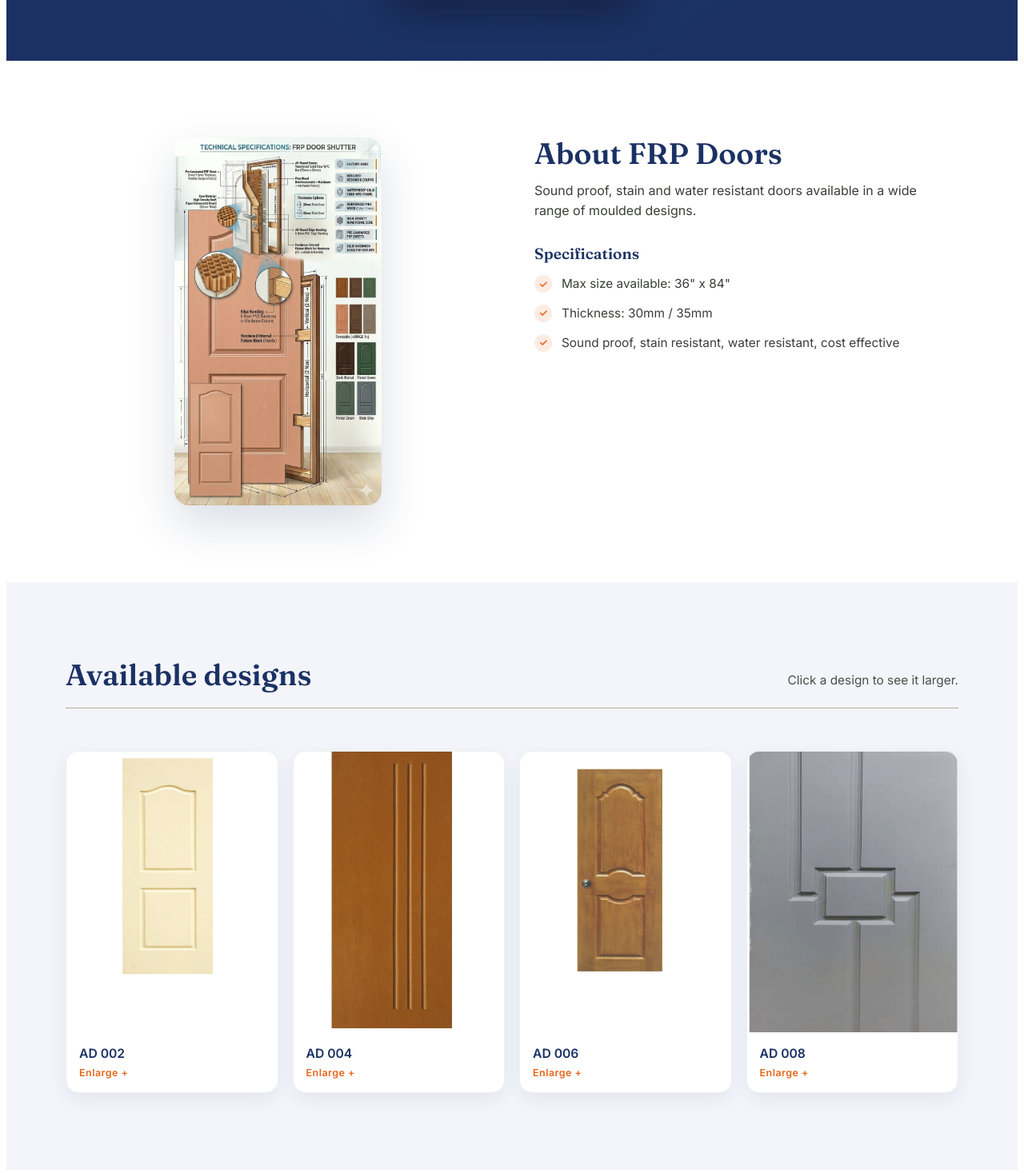
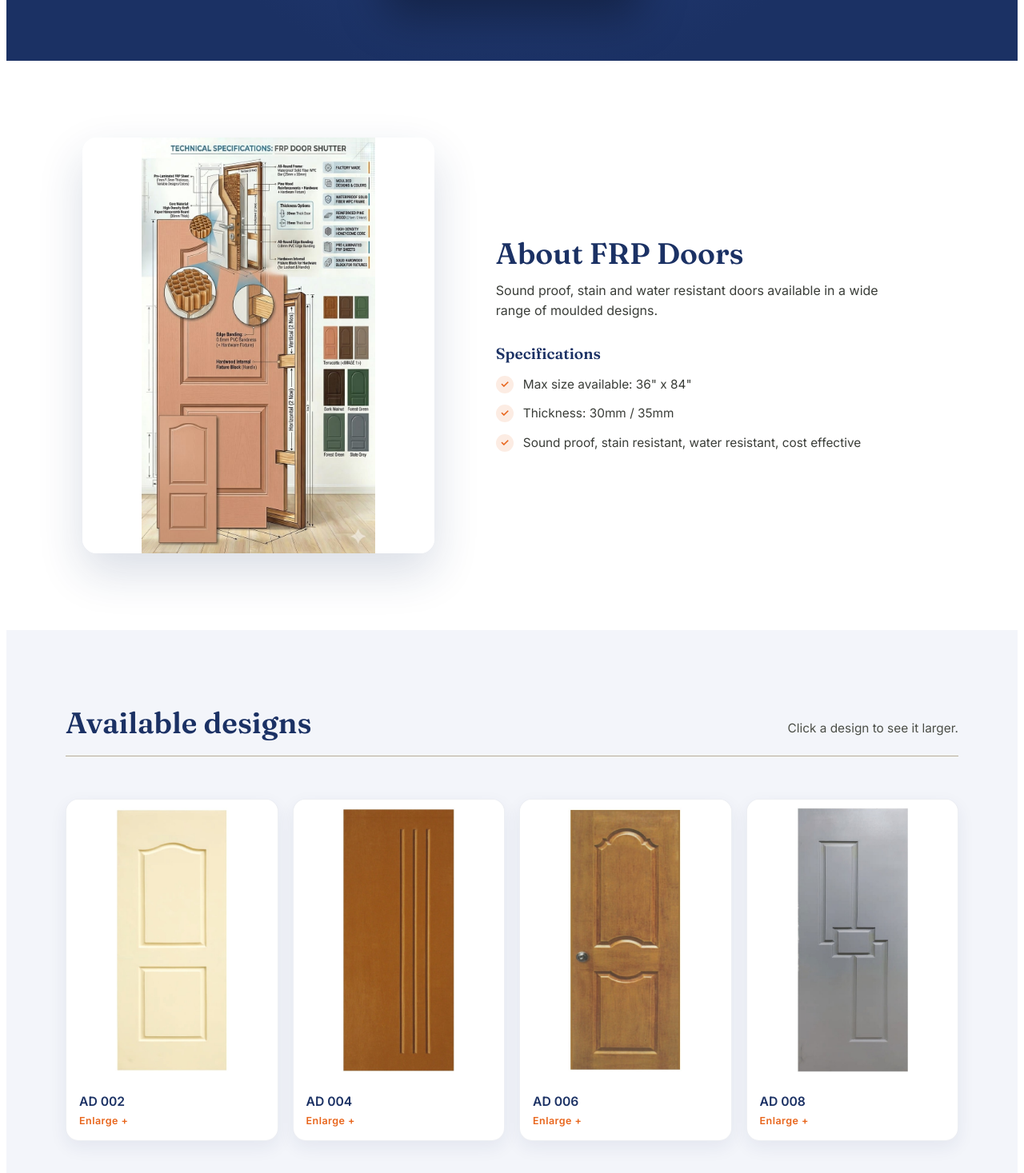
Before and after one commit to Nehaaa1204/arihant, a React (Vite) app: page /frp-doors in a window 1280 px wide. Shown: the part 1330-2797 px from the top of the page at 80% size. Built offline with nearby package versions, Linux system fonts and the light colour scheme.

Commit message:
Full final updated website

```diff
--- a/src/Contact.jsx
+++ b/src/Contact.jsx
@@ -1,6 +1,6 @@
 import React, { useState } from "react";
 
-const FORMSPREE_URL = "https://formspree.io/f/xwlvaoeq";
+const FORMSPREE_URL = "https://formspree.io/f/mkjoayzz";
 
 export default function Contact() {
   const [form, setForm] = useState({ name: "", phone: "", location: "", message: "" });
--- a/src/Footer.jsx
+++ b/src/Footer.jsx
@@ -36,7 +36,7 @@ export default function Footer() {
                 <path d="M12 2.2c3.2 0 3.58.01 4.85.07 1.17.05 1.97.24 2.43.4a4.9 4.9 0 0 1 1.77 1.15 4.9 4.9 0 0 1 1.15 1.77c.16.46.35 1.26.4 2.43.06 1.27.07 1.65.07 4.85s-.01 3.58-.07 4.85c-.05 1.17-.24 1.97-.4 2.43a4.9 4.9 0 0 1-1.15 1.77 4.9 4.9 0 0 1-1.77 1.15c-.46.16-1.26.35-2.43.4-1.27.06-1.65.07-4.85.07s-3.58-.01-4.85-.07c-1.17-.05-1.97-.24-2.43-.4a4.9 4.9 0 0 1-1.77-1.15 4.9 4.9 0 0 1-1.15-1.77c-.16-.46-.35-1.26-.4-2.43C2.21 15.58 2.2 15.2 2.2 12s.01-3.58.07-4.85c.05-1.17.24-1.97.4-2.43a4.9 4.9 0 0 1 1.15-1.77A4.9 4.9 0 0 1 5.59 1.8c.46-.16 1.26-.35 2.43-.4C9.29 1.34 9.67 1.33 12 1.33V2.2zm0 1.7c-3.16 0-3.5.01-4.73.07-1.05.05-1.62.22-2 .37-.5.19-.86.42-1.24.8-.38.38-.61.74-.8 1.24-.15.38-.32.95-.37 2C2.79 9.5 2.78 9.84 2.78 13c0 3.16.01 3.5.07 4.73.05 1.05.22 1.62.37 2 .19.5.42.86.8 1.24.38.38.74.61 1.24.8.38.15.95.32 2 .37 1.23.06 1.57.07 4.73.07s3.5-.01 4.73-.07c1.05-.05 1.62-.22 2-.37.5-.19.86-.42 1.24-.8.38-.38.61-.74.8-1.24.15-.38.32-.95.37-2 .06-1.23.07-1.57.07-4.73s-.01-3.5-.07-4.73c-.05-1.05-.22-1.62-.37-2a3.2 3.2 0 0 0-.8-1.24 3.2 3.2 0 0 0-1.24-.8c-.38-.15-.95-.32-2-.37C15.5 3.91 15.16 3.9 12 3.9zm0 4.3a4.8 4.8 0 1 1 0 9.6 4.8 4.8 0 0 1 0-9.6zm0 7.9a3.1 3.1 0 1 0 0-6.2 3.1 3.1 0 0 0 0 6.2zm5-8.1a1.12 1.12 0 1 1-2.25 0 1.12 1.12 0 0 1 2.25 0z" />
               </svg>
             </a>
-            <a href="https://www.facebook.com/arihantdoors" target="_blank" rel="noopener noreferrer" aria-label="Facebook">
+            <a href="https://www.facebook.com/profile.php?id=61595071059227" target="_blank" rel="noopener noreferrer" aria-label="Facebook">
               <svg viewBox="0 0 24 24" width="20" height="20" fill="currentColor">
                 <path d="M13.5 21v-8h2.7l.4-3.1h-3.1V8c0-.9.25-1.5 1.55-1.5H16.7V3.7C16.4 3.66 15.4 3.57 14.24 3.57c-2.4 0-4.04 1.46-4.04 4.15v2.17H7.5v3.1h2.7v8h3.3z" />
               </svg>
--- a/src/Productpage.jsx
+++ b/src/Productpage.jsx
@@ -1,8 +1,8 @@
-
 import React, { useEffect, useState } from "react";
 import { Link, Navigate } from "react-router-dom";
 import { PRODUCTS, COLOUR_HEX } from "./Productsdata";
-import DoorDiagram from "./Doordiagram";
+import DoorDiagram from "./DoorDiagram";
+import TrimImg from "./TrimImg";
 import Contact from "./Contact";
 import "./products-style.css";
 
@@ -94,13 +94,13 @@ export default function ProductPage({ slug }) {
         </div>
       </section>
 
-      {/* Overview: photo + specifications */}
+      {/* Overview: technical sheet on the left (small, click to enlarge), text on the right */}
       <section className="pp-overview" id="overview">
-        <div className="wrap pp-grid">
-          <div className="pp-gallery">
+        <div className={`wrap pp-side pp-side-${p.slug}`}>
+          <div className="pp-sheets">
             {detailImages.map((img, index) => (
-              <div className="pp-photo" key={`${p.slug}-${index}`}>
-                <img src={img} alt={`${p.title}${index === 0 ? "" : " cross section"}`} />
+              <div className="pp-sheet" key={`${p.slug}-${index}`}>
+                <img src={img} alt={`${p.title} technical specification`} loading="lazy" />
               </div>
             ))}
           </div>
@@ -137,7 +137,7 @@ export default function ProductPage({ slug }) {
                   >
                     {v.image && (
                       <span className="pp-dthumb">
-                        <img src={v.image} alt={v.code} loading="lazy" />
+                        <TrimImg src={v.image} alt={v.code} />
                       </span>
                     )}
                     <span className="pp-dname">{v.code}</span>
@@ -159,7 +159,7 @@ export default function ProductPage({ slug }) {
             </button>
             {open.image && (
               <div className="pp-modal-img">
-                <img src={open.image} alt={open.code} />
+                <TrimImg src={open.image} alt={open.code} />
               </div>
             )}
             <div className="pp-modal-info">
--- a/src/Productsdata.jsx
+++ b/src/Productsdata.jsx
@@ -62,7 +62,7 @@ export const PRODUCTS = {
     specs: [
       "Pre-laminated ABS sheet (1mm / 1.5mm)",
       "High-density honeycomb or particle board core (30mm)",
-      "Waterproof solid fiber WPC frame, pine wood reinforcement",
+      "Waterproof solid fiber PVC frame, pine wood reinforcement",
       "0.8mm PVC edge banding",
       "Thickness: 30mm / 35mm",
     ],
--- /dev/null
+++ b/src/TrimImg.jsx
@@ -0,0 +1,92 @@
+import React, { useEffect, useState } from "react";
+
+// Shows a door photo with the empty white border cut away, so every door fills its
+// frame the same way. It works in the browser; the image files are not changed.
+// Photos without a white background (grey or coloured) are shown as they are.
+
+const cache = new Map(); // src -> trimmed image, so each photo is only processed once
+
+function trim(img, tolerance) {
+  const scale = Math.min(1, 400 / Math.max(img.naturalWidth, img.naturalHeight));
+  const w = Math.max(1, Math.round(img.naturalWidth * scale));
+  const h = Math.max(1, Math.round(img.naturalHeight * scale));
+
+  const c = document.createElement("canvas");
+  c.width = w;
+  c.height = h;
+  const ctx = c.getContext("2d", { willReadFrequently: true });
+  ctx.fillStyle = "#fff";
+  ctx.fillRect(0, 0, w, h);
+  ctx.drawImage(img, 0, 0, w, h);
+  const d = ctx.getImageData(0, 0, w, h).data;
+
+  let minX = w, minY = h, maxX = -1, maxY = -1;
+  for (let y = 0; y < h; y++) {
+    for (let x = 0; x < w; x++) {
+      const i = (y * w + x) * 4;
+      if (255 - d[i] > tolerance || 255 - d[i + 1] > tolerance || 255 - d[i + 2] > tolerance) {
+        if (x < minX) minX = x;
+        if (x > maxX) maxX = x;
+        if (y < minY) minY = y;
+        if (y > maxY) maxY = y;
+      }
+    }
+  }
+  if (maxX < 0) return null; // all white, nothing to trim
+
+  const pad = 2;
+  const sx = Math.max(0, Math.floor((minX - pad) / scale));
+  const sy = Math.max(0, Math.floor((minY - pad) / scale));
+  const sw = Math.min(img.naturalWidth - sx, Math.ceil((maxX - minX + 1 + pad * 2) / scale));
+  const sh = Math.min(img.naturalHeight - sy, Math.ceil((maxY - minY + 1 + pad * 2) / scale));
+
+  const outScale = Math.min(1, 900 / Math.max(sw, sh));
+  const out = document.createElement("canvas");
+  out.width = Math.max(1, Math.round(sw * outScale));
+  out.height = Math.max(1, Math.round(sh * outScale));
+  const octx = out.getContext("2d");
+  octx.fillStyle = "#fff";
+  octx.fillRect(0, 0, out.width, out.height);
+  octx.drawImage(img, sx, sy, sw, sh, 0, 0, out.width, out.height);
+  return out.toDataURL("image/jpeg", 0.92);
+}
+
+export default function TrimImg({ src, alt, tolerance = 22, ...rest }) {
+  const [url, setUrl] = useState(cache.get(src) || null);
+
+  useEffect(() => {
+    if (cache.has(src)) {
+      setUrl(cache.get(src));
+      return undefined;
+    }
+    let alive = true;
+    const img = new Image();
+    img.onload = () => {
+      let result = src;
+      try {
+        result = trim(img, tolerance) || src;
+      } catch (e) {
+        result = src; // if anything goes wrong, just show the original photo
+      }
+      cache.set(src, result);
+      if (alive) setUrl(result);
+    };
+    img.onerror = () => {
+      cache.set(src, src);
+      if (alive) setUrl(src);
+    };
+    img.src = src;
+    return () => {
+      alive = false;
+    };
+  }, [src, tolerance]);
+
+  return (
+    <img
+      src={url || src}
+      alt={alt}
+      style={{ opacity: url ? 1 : 0, transition: "opacity .3s ease" }}
+      {...rest}
+    />
+  );
+}
--- a/src/Whatsappbutton.jsx
+++ b/src/Whatsappbutton.jsx
@@ -1,10 +1,11 @@
+
 import React from "react";
 
 export default function WhatsAppButton() {
   return (
     <a
       className="whatsapp-fab"
-      href="https://wa.me/919769460494?text=Hello%20Arihant%20Doors%2C%20I%20would%20like%20a%20quote."
+      href="https://wa.me/918369676533?text=Hello%20Arihant%20Doors%2C%20I%20would%20like%20a%20quote."
       target="_blank"
       rel="noopener noreferrer"
       aria-label="Chat with Arihant Doors on WhatsApp"
--- a/src/data.js
+++ b/src/data.js
@@ -11,8 +11,8 @@ export const SERVICES = [
   { title: "Site measurement & survey", desc: "Door opening measurement and survey carried out for accurate manufacturing and installation." },
   { title: "Door installation", desc: "Professional installation carried out by experienced site teams." },
   { title: "Quality inspection & testing", desc: "In-house quality control, inspection and third-party testing as per applicable project requirements." },
-  { title: "Replacement & after-sales support", desc: "Support for inspection, rectification, replacement and maintenance requirements after installation." },
-  { title: "Bulk project supply", desc: "Capability to supply doors at scale for large housing, redevelopment, government and infrastructure projects." },
+  { title: "After-sales support", desc: "Support for inspection, rectification, replacement and maintenance requirements after installation." },
+  { title: "Bulk project supply", desc: "Capability to supply 200+ doors daily for large housing, redevelopment, government and infrastructure projects." },
 ];
 
 export const CLIENTS = ["CIDCO", "MHADA", "MCGM", "PWD", "CPWD", "MES"];
--- a/src/kassa-style.css
+++ b/src/kassa-style.css
@@ -14,11 +14,10 @@
   .ad-root .navlinks a{ font-size:0.95rem; }
 }
 
-/* Header hides when you scroll down and returns when you scroll up (as on Kassa) */
+/* Sticky header stays visible while scrolling */
 .ad-root header{
-  transition:transform .4s cubic-bezier(.2,.7,.2,1), box-shadow .3s ease;
+  transition:box-shadow .3s ease;
 }
-.ad-root header.header-hidden{ transform:translateY(-100%); }
 .ad-root header.header-scrolled{ box-shadow:0 6px 24px rgba(27,49,100,0.12); }
 
 /* ---------- Hero: framed photo on the left, text on the right ---------- */
@@ -292,14 +291,16 @@
   display:grid; grid-template-columns:repeat(auto-fit, minmax(200px, 1fr)); gap:18px;
   align-items:start;
 }
-.ad-root .pp-photo{
+.ad-root .pp-page .pp-photo{
   border-radius:18px; overflow:hidden;
   box-shadow:0 24px 56px rgba(27,49,100,0.16);
   background:#f5f7fb;
-  max-width:360px;
+  max-width:420px;
   margin:0 auto;
 }
-.ad-root .pp-photo img{ width:100%; height:100%; max-height:460px; object-fit:contain; display:block; }
+.ad-root .pp-page .pp-photo img{ width:100%; height:100%; max-height:500px; object-fit:contain; display:block; }
+.ad-root .pp-page-abs .pp-photo{ max-width:460px; }
+.ad-root .pp-page-abs .pp-photo img{ max-height:560px; }
 .ad-root .pp-gallery-sections{ background:#F3F5FA; padding-top:0; }
 .ad-root .pp-gallery-group{ margin-top:20px; }
 .ad-root .pp-gallery-head{ margin-bottom:20px; }
@@ -653,3 +654,5 @@
   .ad-root .navlinks{ align-items:center; }
   .ad-root .nav-dropdown{ align-items:center; align-self:center; }
 }
+
+.ad-root .hero-actions{ align-items:center; }
--- a/src/products-style.css
+++ b/src/products-style.css
@@ -164,7 +164,7 @@
   transition:transform .3s ease, box-shadow .3s ease;
 }
 .ad-root .pp-g2-card:hover{ transform:translateY(-5px); box-shadow:0 22px 40px rgba(27,49,100,.16); }
-.ad-root .pp-g2-card img{ width:100%; height:100%; aspect-ratio:3 / 4; object-fit:cover; object-position:center; display:block; padding:0; }
+.ad-root .pp-g2-card img{ width:100%; aspect-ratio:3 / 4; object-fit:contain; display:block; padding:14px; }
 .ad-root .sr-btn{
   position:absolute; top:50%; transform:translateY(-60%); z-index:3;
   width:48px; height:48px; border-radius:50%; border:0; cursor:pointer;
@@ -194,13 +194,36 @@
   border:1px solid rgba(0,0,0,.18);
 }
 
+/* ---------- Overview: small technical sheet at the side ---------- */
+.ad-root .pp-side{
+  display:grid; grid-template-columns:minmax(0, 5fr) minmax(0, 6fr); gap:56px; align-items:center;
+}
+.ad-root .pp-side > *{ min-width:0; }
+.ad-root .pp-sheets{ display:flex; flex-direction:column; gap:20px; align-items:center; }
+.ad-root .pp-sheet{
+  position:relative; display:block; width:100%; max-width:440px;
+  background:#fff; border-radius:18px; overflow:hidden;
+  box-shadow:0 24px 56px rgba(27,49,100,.16);
+}
+.ad-root .pp-sheet img{
+  display:block; width:100%; height:auto; max-height:520px; object-fit:contain; background:#fff;
+}
+/* ABS sheet is a wide landscape image, so it gets more room (FRP is unchanged) */
+.ad-root .pp-side-abs{ grid-template-columns:minmax(0, 6.5fr) minmax(0, 5.5fr); gap:48px; }
+.ad-root .pp-side-abs .pp-sheet{ max-width:780px; }
+.ad-root .pp-side-abs .pp-sheet img{ max-height:none; height:auto; }
+@media (max-width:920px){
+  .ad-root .pp-side, .ad-root .pp-side-abs{ grid-template-columns:minmax(0, 1fr); gap:32px; }
+}
+
 /* ---------- Design cards (image, click to expand) ---------- */
 .ad-root .pp-dgroup + .pp-dgroup{ margin-top:44px; }
 .ad-root .pp-dgroup{ margin-top:30px; }
 .ad-root .pp-dgroup-title{ font-family:'Fraunces',serif; font-size:1.25rem; color:var(--ink); margin:0 0 16px; }
 .ad-root .pp-dgrid{ display:grid; grid-template-columns:repeat(4, 1fr); gap:18px; }
 .ad-root .pp-dcard{
-  display:flex; flex-direction:column; text-align:left; cursor:pointer; padding:0; font:inherit;
+  display:flex; flex-direction:column; justify-content:flex-start; align-self:start; width:100%;
+  text-align:left; cursor:pointer; padding:0; font:inherit;
   background:#fff; border:1px solid rgba(27,49,100,.08); border-radius:16px; overflow:hidden;
   box-shadow:0 8px 22px rgba(27,49,100,.07);
   transition:transform .3s ease, box-shadow .3s ease;
@@ -208,8 +231,14 @@
 .ad-root .pp-dcard:hover, .ad-root .pp-dcard:focus-visible{
   transform:translateY(-6px) scale(1.02); box-shadow:0 18px 38px rgba(27,49,100,.16); outline:none;
 }
-.ad-root .pp-dthumb{ display:block; aspect-ratio:3 / 4; background:#f5f6f8; overflow:hidden; }
-.ad-root .pp-dthumb img{ width:100%; height:100%; object-fit:cover; object-position:center; display:block; padding:0; }
+.ad-root .pp-dthumb{
+  position:relative; display:block; flex:none; width:100%;
+  aspect-ratio:3 / 4; background:#fff; overflow:hidden;
+}
+.ad-root .pp-dthumb img{
+  position:absolute; inset:0; width:100%; height:100%;
+  object-fit:contain; display:block; padding:10px; box-sizing:border-box;
+}
 .ad-root .pp-dname{ padding:14px 16px 2px; font-weight:600; color:var(--ink); font-size:.98rem; }
 .ad-root .pp-dmore{ padding:0 16px 14px; font-size:.78rem; letter-spacing:.04em; color:var(--rust); font-weight:600; }
 @media (max-width:1000px){ .ad-root .pp-dgrid{ grid-template-columns:repeat(3, 1fr); } }
```
Also changed, not shown: src/Header.jsx (+6 -15 lines).
